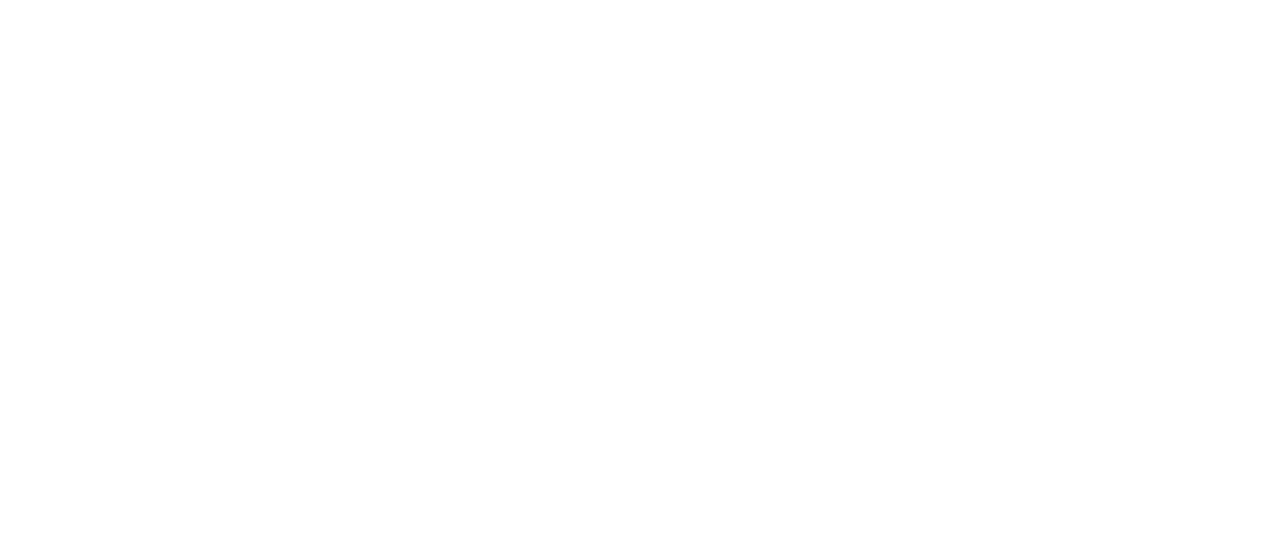
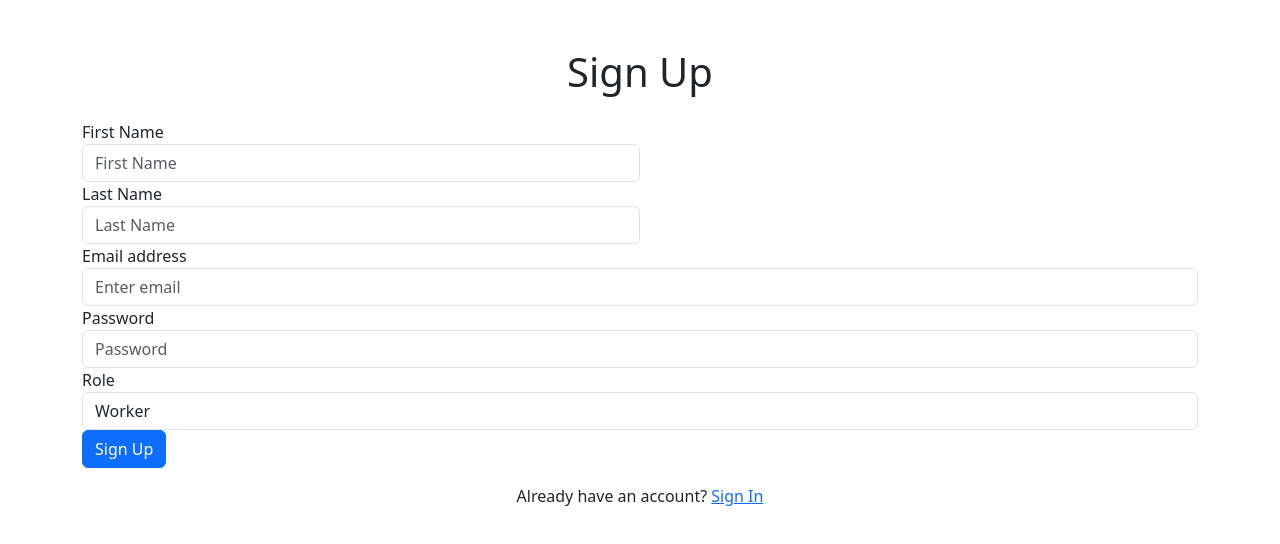
Before and after one commit to DidasMba/Farm_Tracker_Frontend, a React (Create React App) app in the folder frontend/: page /signup in a window 1280 px wide. Before the commit this address had no page. Shown: the top 544 px of the page. Built offline with nearby package versions, Linux system fonts and the light colour scheme.

Commit message:
BOtstrapp process

```diff
--- a/frontend/src/App.js
+++ b/frontend/src/App.js
@@ -17,7 +17,7 @@
           <Home/>
         } />
 
-        <Route path="/register" element={
+        <Route path="/signup" element={
           <SignUp/>
         } />
 
--- a/frontend/src/pages/Login.jsx
+++ b/frontend/src/pages/Login.jsx
@@ -1,9 +1,8 @@
 import React, { useState } from 'react';
 import { Link } from 'react-router-dom';
 
-
 function Login() {
-  const [username, setUsername] = useState('');
+  const [email, setEmail] = useState('');
   const [password, setPassword] = useState('');
 
   const handleLogin = () => {
@@ -12,48 +11,42 @@
   };
 
   return (
-    <div className="container mx-auto">
-      <h1 className="text-3xl font-bold text-center mt-8">Login</h1>
-      <form className="mt-8">
-        <div className="mb-4">
-          <label className="block text-gray-700 text-sm font-bold mb-2" htmlFor="username">
-            Username
-          </label>
+    <div className="container mt-5">
+      <h1 className="text-center mb-4">Login</h1>
+      <form>
+        <div className="form-group">
+          <label htmlFor="email">Email address</label>
           <input
-            className="shadow appearance-none border rounded w-full py-2 px-3 text-gray-700 leading-tight focus:outline-none focus:shadow-outline"
-            id="username"
-            type="text"
-            placeholder="Enter your username"
-            value={username}
-            onChange={(e) => setUsername(e.target.value)}
+            type="email"
+            className="form-control"
+            id="email"
+            placeholder="Enter email"
+            value={email}
+            onChange={(e) => setEmail(e.target.value)}
           />
         </div>
-        <div className="mb-4">
-          <label className="block text-gray-700 text-sm font-bold mb-2" htmlFor="password">
-            Password
-          </label>
+        <div className="form-group">
+          <label htmlFor="password">Password</label>
           <input
-            className="shadow appearance-none border rounded w-full py-2 px-3 text-gray-700 leading-tight focus:outline-none focus:shadow-outline"
+            type="password"
+            className="form-control"
             id="password"
-            type="password"
-            placeholder="Enter your password"
+            placeholder="Password"
             value={password}
             onChange={(e) => setPassword(e.target.value)}
           />
         </div>
-        <div className="flex justify-center">
         <button
-            className="bg-blue-500 hover:bg-blue-700 text-white font-bold py-2 px-4 rounded focus:outline-none focus:shadow-outline"
           type="button"
+          className="btn btn-primary"
           onClick={handleLogin}
         >
           Login
         </button>
-        </div>
       </form>
-      <div className="text-center mt-4">
-        <span className="text-gray-700">Don't have an account? </span>
-        <Link to="/register" className="text-blue-500 hover:underline">Register</Link>
+      <div className="text-center mt-3">
+        <span>Don't have an account? </span>
+        <Link to="/signup">Sign Up</Link>
       </div>
     </div>
   );
--- a/frontend/src/pages/SignUp.jsx
+++ b/frontend/src/pages/SignUp.jsx
@@ -1,3 +1,4 @@
+
 import React, { useState } from 'react';
 import { Link } from 'react-router-dom';
 
@@ -9,73 +10,65 @@
   const [role, setRole] = useState('worker'); // Default role is worker
 
   const handleSignUp = () => {
-    // Ajouter ici la logique d'inscription
+    // Ajoutez ici la logique d'inscription
     console.log('Signing up...');
   };
 
   return (
-    <div className="container mx-auto">
-      <h1 className="text-3xl font-bold text-center mt-8">Sign Up</h1>
-      <form className="mt-8">
-        <div className="mb-4">
-          <label className="block text-gray-700 text-sm font-bold mb-2" htmlFor="firstName">
-            Firstname
-          </label>
+    <div className="container mt-5">
+      <h1 className="text-center mb-4">Sign Up</h1>
+      <form>
+        <div className="form-row">
+          <div className="form-group col-md-6">
+            <label htmlFor="firstName">First Name</label>
             <input
-            className="shadow appearance-none border rounded w-full py-2 px-3 text-gray-700 leading-tight focus:outline-none focus:shadow-outline"
+              type="text"
+              className="form-control"
               id="firstName"
-            type="text"
-            placeholder="Enter your firstname"
+              placeholder="First Name"
               value={firstName}
               onChange={(e) => setFirstName(e.target.value)}
             />
           </div>
-        <div className="mb-4">
-          <label className="block text-gray-700 text-sm font-bold mb-2" htmlFor="lastName">
-            Lastname
-          </label>
+          <div className="form-group col-md-6">
+            <label htmlFor="lastName">Last Name</label>
             <input
-            className="shadow appearance-none border rounded w-full py-2 px-3 text-gray-700 leading-tight focus:outline-none focus:shadow-outline"
+              type="text"
+              className="form-control"
               id="lastName"
-            type="text"
-            placeholder="Enter your lastname"
+              placeholder="Last Name"
               value={lastName}
               onChange={(e) => setLastName(e.target.value)}
             />
           </div>
-        <div className="mb-4">
-          <label className="block text-gray-700 text-sm font-bold mb-2" htmlFor="email">
-            Email
-          </label>
+        </div>
+        <div className="form-group">
+          <label htmlFor="email">Email address</label>
           <input
-            className="shadow appearance-none border rounded w-full py-2 px-3 text-gray-700 leading-tight focus:outline-none focus:shadow-outline"
+            type="email"
+            className="form-control"
             id="email"
-            type="email"
-            placeholder="Enter your email"
+            placeholder="Enter email"
             value={email}
             onChange={(e) => setEmail(e.target.value)}
           />
         </div>
-        <div className="mb-4">
-          <label className="block text-gray-700 text-sm font-bold mb-2" htmlFor="password">
-            Password
-          </label>
+        <div className="form-group">
+          <label htmlFor="password">Password</label>
           <input
-            className="shadow appearance-none border rounded w-full py-2 px-3 text-gray-700 leading-tight focus:outline-none focus:shadow-outline"
+            type="password"
+            className="form-control"
             id="password"
-            type="password"
-            placeholder="Enter your password"
+            placeholder="Password"
             value={password}
             onChange={(e) => setPassword(e.target.value)}
           />
         </div>
-        <div className="mb-4">
-          <label className="block text-gray-700 text-sm font-bold mb-2" htmlFor="role">
-            Role
-          </label>
+        <div className="form-group">
+          <label htmlFor="role">Role</label>
           <select
+            className="form-control"
             id="role"
-            className="shadow appearance-none border rounded w-full py-2 px-3 text-gray-700 leading-tight focus:outline-none focus:shadow-outline"
             value={role}
             onChange={(e) => setRole(e.target.value)}
           >
@@ -83,19 +76,17 @@
             <option value="admin">Admin</option>
           </select>
         </div>
-        <div className="flex justify-center">
         <button
-            className="bg-blue-500 hover:bg-blue-700 text-white font-bold py-2 px-4 rounded focus:outline-none focus:shadow-outline"
           type="button"
+          className="btn btn-primary"
           onClick={handleSignUp}
         >
           Sign Up
         </button>
-        </div>
       </form>
-      <div className="text-center mt-4">
-        <span className="text-gray-700">Already have an account? </span>
-        <Link to="/login" className="text-blue-500 hover:underline">Sign In</Link>
+      <div className="text-center mt-3">
+        <span>Already have an account? </span>
+        <Link to="/login">Sign In</Link>
       </div>
     </div>
   );
```
Lines whose indentation alone changed are shown as unchanged.
